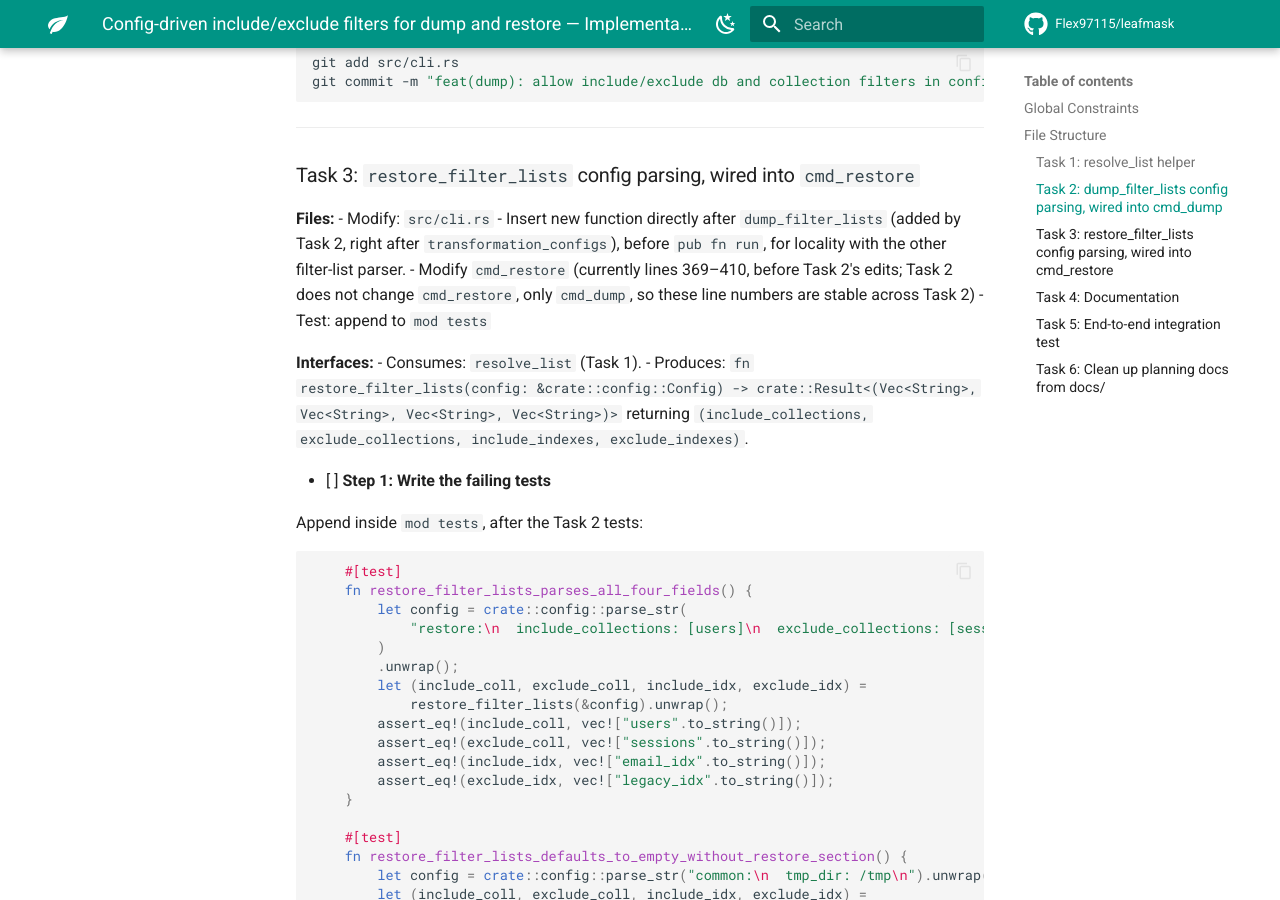
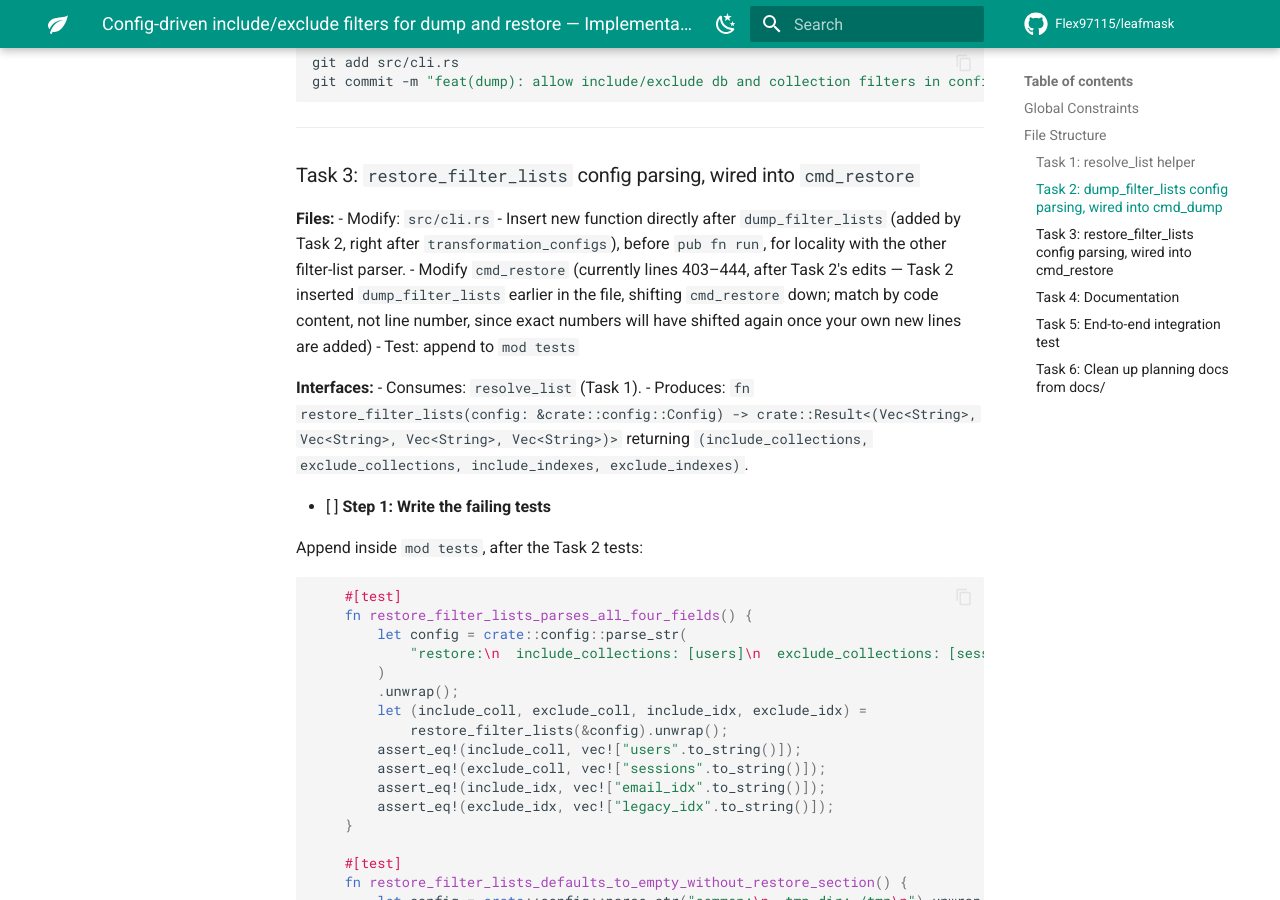
Before and after one commit to Flex97115/leafmask, an MkDocs documentation site: the page built from docs/superpowers/plans/2026-07-19-config-driven-db-collection-filters.md, in a window 1280 px wide and 900 px high, scrolled down 6027 px. Built offline with MkDocs 1.6.1 and Material for MkDocs 9.7.7, drawn with Linux system fonts in a browser that asks for light colours; comment, search, counter and statistics services are not loaded; some of the changed text lies outside the part shown.

Commit message:
docs: refresh cmd_restore line references in plan after Task 2 shifted them

````diff
--- a/docs/superpowers/plans/2026-07-19-config-driven-db-collection-filters.md
+++ b/docs/superpowers/plans/2026-07-19-config-driven-db-collection-filters.md
@@ -269,7 +269,7 @@ git commit -m "feat(dump): allow include/exclude db and collection filters in co
 **Files:**
 - Modify: `src/cli.rs`
   - Insert new function directly after `dump_filter_lists` (added by Task 2, right after `transformation_configs`), before `pub fn run`, for locality with the other filter-list parser.
-  - Modify `cmd_restore` (currently lines 369–410, before Task 2's edits; Task 2 does not change `cmd_restore`, only `cmd_dump`, so these line numbers are stable across Task 2)
+  - Modify `cmd_restore` (currently lines 403–444, after Task 2's edits — Task 2 inserted `dump_filter_lists` earlier in the file, shifting `cmd_restore` down; match by code content, not line number, since exact numbers will have shifted again once your own new lines are added)
   - Test: append to `mod tests`
 
 **Interfaces:**
@@ -373,7 +373,7 @@ Expected: PASS (9 passed — 6 from Tasks 1–2 + 3 new)
 
 - [ ] **Step 5: Wire `restore_filter_lists` + `resolve_list` into `cmd_restore`**
 
-In `cmd_restore` (currently lines 369–410), the `let options = RestoreOptions { ... };` block (currently lines 391–400) changes from:
+In `cmd_restore` (currently lines 403–444), the `let options = RestoreOptions { ... };` block (currently lines 425–434) changes from:
 
 ```rust
     let options = RestoreOptions {
````
Also changed, not shown: other parts of docs/superpowers/plans/2026-07-19-config-driven-db-collection-filters.md (+1 -1 lines).
